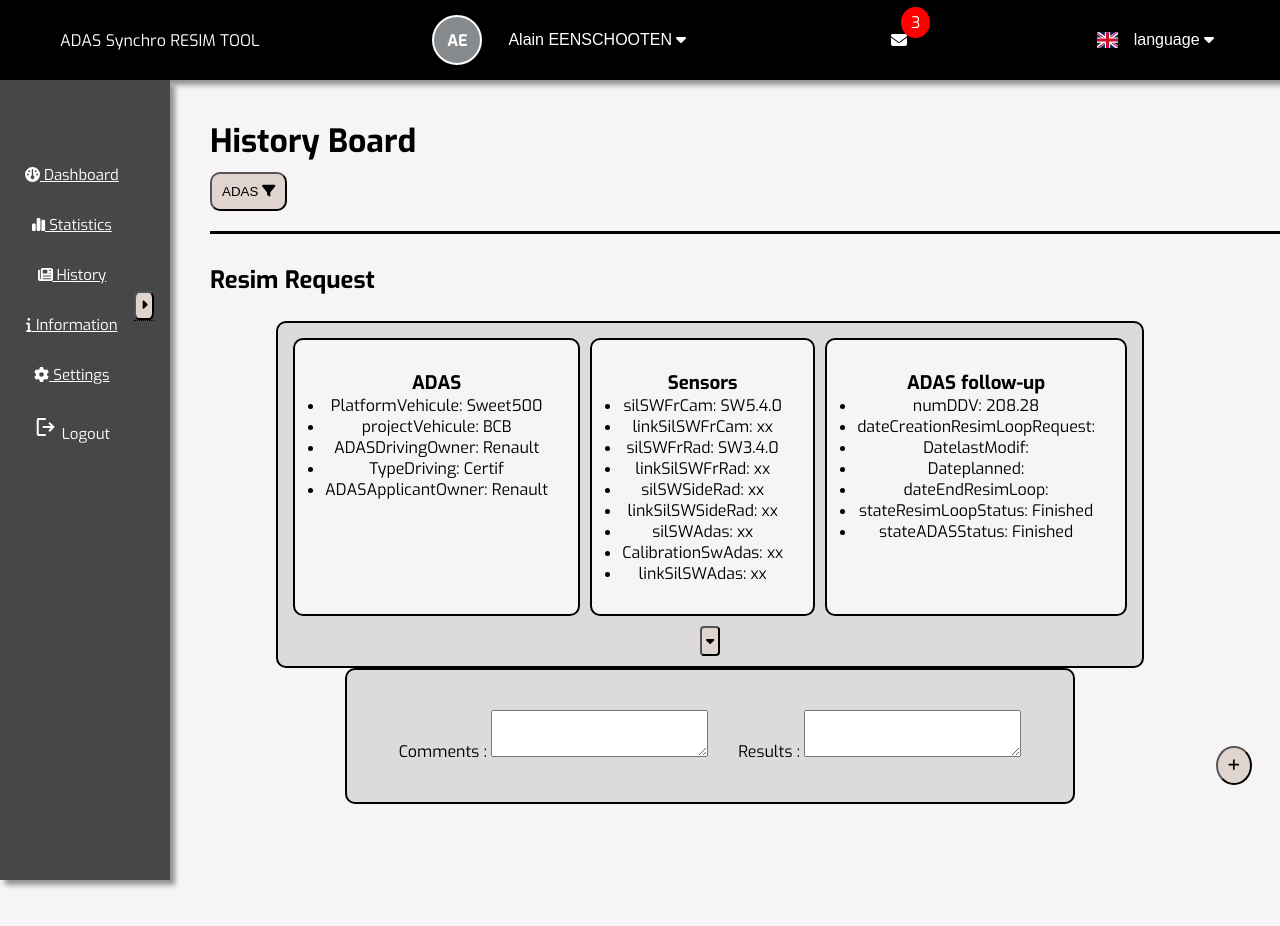
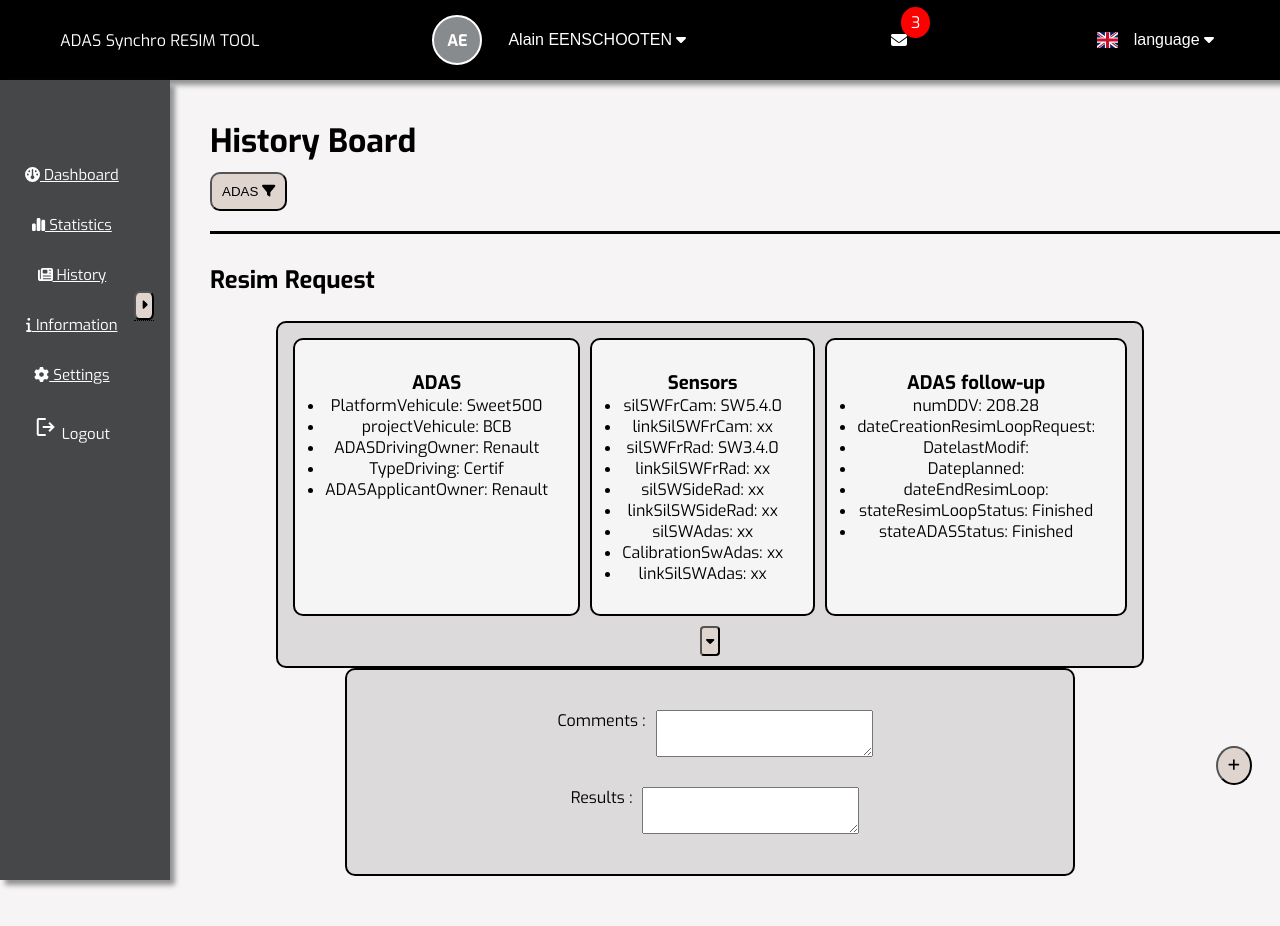
Before and after one commit to Aransandesu78/Angular_web, an Angular app: page /history in a window 1280 px wide. Shown: the top 926 px of the page. Built offline with nearby package versions, Linux system fonts and the light colour scheme; a web font is replaced by a local one.

Commit message:
Reagencing Comments and Results div

```diff
--- a/src/app/resim-request/resim-request.component.css
+++ b/src/app/resim-request/resim-request.component.css
@@ -91,10 +91,18 @@
     border-width: 2px;
     border-style: solid;
     min-height: 100px;
-    display: inline-block;
+    display: flex;
 }
 
 .resim-comments, .results-comments {
     padding: 15px;
-    display: inline-block;
+    display: inline-flex;
 }
+
+.form-label {
+    margin-left: 10px;
+}
+
+.form-comments {
+    margin-left: 10px;
+}
```
